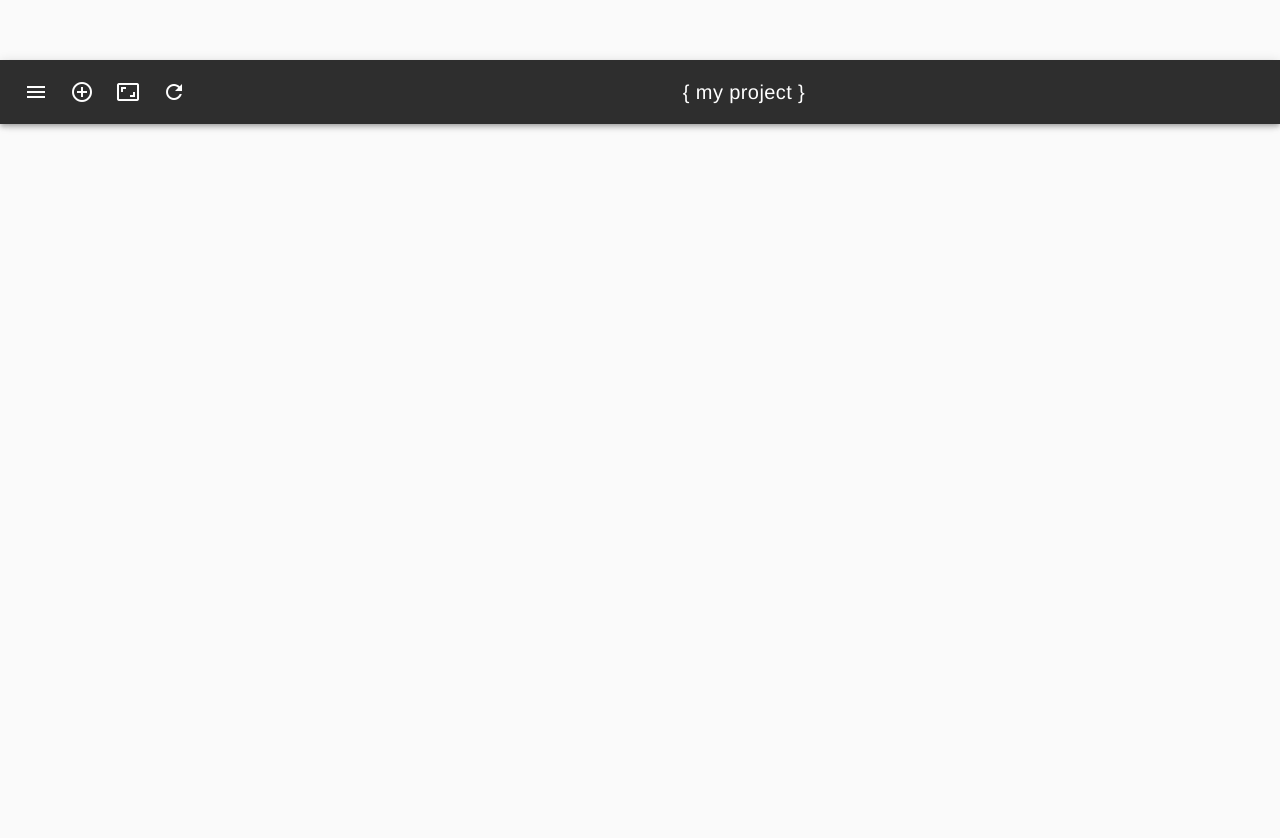
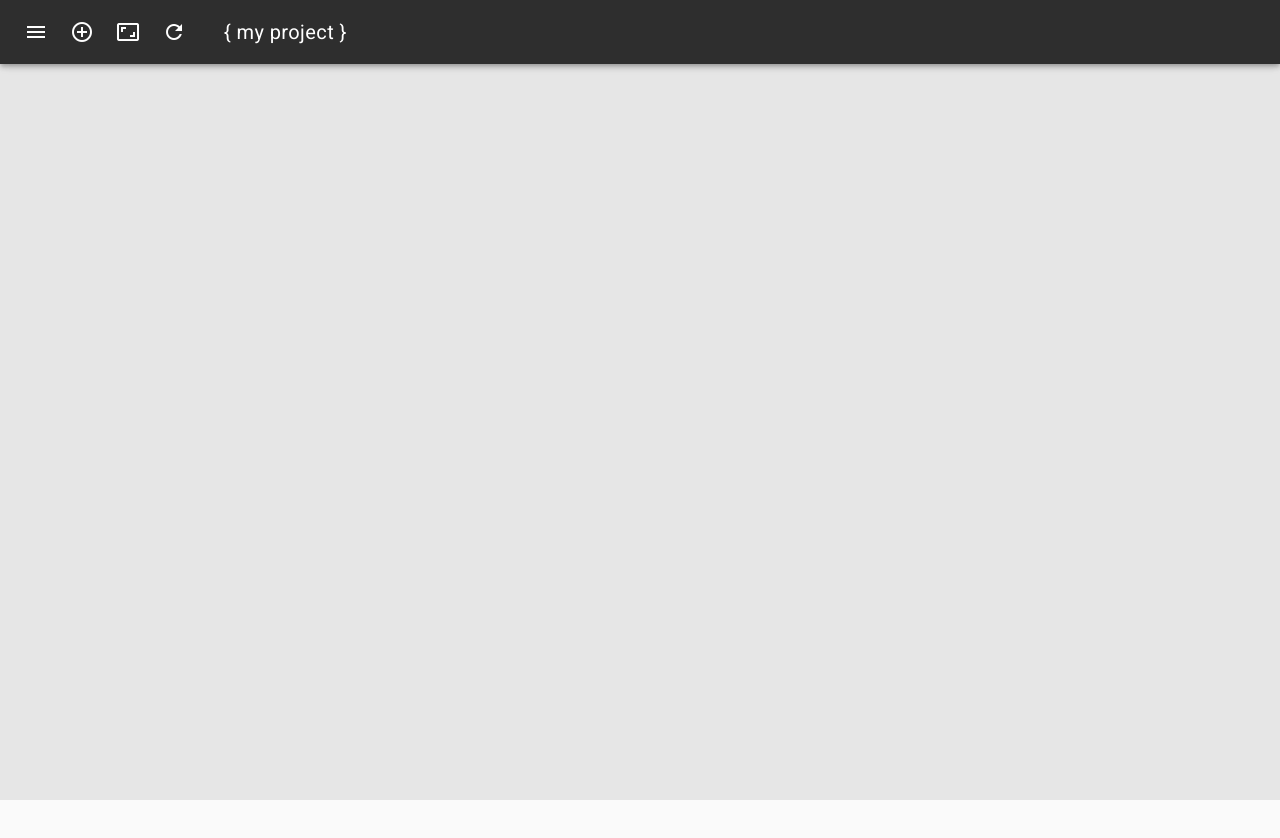
Before and after one commit to bignerdranch/exploratory-committee, a Vue app in the folder admin/: page / in a window 1280 px wide. Shown: the top 838 px of the page. After the commit the page ends 800 px from the top, so only its background shows below. Built offline with nearby package versions, Linux system fonts and the light colour scheme.

Commit message:
uuid and got connections
TODO: serialize the screens and hotspots

```diff
--- a/admin/src/App.vue
+++ b/admin/src/App.vue
@@ -13,11 +13,7 @@ export default {
 
 <style>
 #app {
-  font-family: Avenir, Helvetica, Arial, sans-serif;
-  -webkit-font-smoothing: antialiased;
-  -moz-osx-font-smoothing: grayscale;
-  text-align: center;
-  color: #2c3e50;
-  margin-top: 60px;
+  background-color: rgba(230, 230, 230, 1);
+  height: 100vh;
 }
 </style>
--- a/admin/src/components/header.vue
+++ b/admin/src/components/header.vue
@@ -126,13 +126,19 @@ export default {
       const reader = new FileReader();
       reader.readAsDataURL(file);
       reader.onload = e =>{
-          this.base64ImageList.push(e.target.result);
+          this.base64ImageList.push({ file: e.target.result, name: file.name, uuid: this.uuidv4() });
       };
     },
     addProject() {
       console.log('submit new project', this.newProjectName);
       this.showAddProjectDialog = false;
       this.newProjectName = '';
+    },
+    uuidv4() {
+       return 'xxxxxxxx-xxxx-4xxx-yxxx-xxxxxxxxxxxx'.replace(/[xy]/g, (c) =>  {
+        const r = Math.random() * 16 | 0, v = c == 'x' ? r : (r & 0x3 | 0x8);
+        return v.toString(16);
+      });
     },
   }
 }
--- a/admin/src/components/project.vue
+++ b/admin/src/components/project.vue
@@ -2,9 +2,56 @@
   <div>
     <div id="screen-wrapper">
       <template v-for="(screen) in screens" >
-        <img :key="screen" :src="screen" class="screen"/>
+        <md-card :key="screen.name" class="screen-card">
+          <img  :src="screen.file" class="screen"/>
+          <md-divider></md-divider>
+          <label class="screen-label">{{ screen.name }}</label>
+          <md-icon>trash</md-icon>
+        </md-card>
       </template>
     </div>
+
+  <md-dialog :md-active.sync="showMenu">
+    <form novalidate class="md-layout" @submit.prevent="setActionsOnSpot">
+      <md-card class="md-layout-item">
+        <md-card-content>
+            <md-field>
+              <label for="Target">Target</label>
+              <select name="target" id="target" v-model="targetScreen">
+                <option></option>
+                <template v-for="(screen, index) in screens">
+                  <option :value="screen.name" :key="index" >{{ screen.name }}</option>
+                </template>
+              </select>
+            </md-field>
+
+            <md-field>
+              <label for="transition">Transition</label>
+              <select name="transition" id="transition" v-model="targetTransition">
+                <option></option>
+                <template v-for="(transition, index) in transitionList">
+                  <option :value="transition" :key="index" >{{ transition }}</option>
+                </template>
+              </select>
+            </md-field>
+
+            <md-field>
+              <label for="transition">Triggers</label>
+              <select name="triggers" id="triggers" v-model="targetTrigger">
+                <option></option>
+                <template v-for="(trigger, index) in triggersList">
+                  <option :value="trigger" :key="index" >{{ trigger }}</option>
+                </template>
+              </select>
+            </md-field>
+        </md-card-content>
+
+        <md-card-actions>
+          <md-button type="submit" class="md-primary">Done</md-button>
+        </md-card-actions>
+      </md-card>
+    </form>
+  </md-dialog>
   </div>
 </template>
 
@@ -33,6 +80,14 @@ export default {
     listOfTargets: [],
     screensWithHotspots: [],
     currentParent: '',
+    showMenu: false,
+    transitionList: ['left','right', 'top', 'bottom', 'fade' ,'instant'],
+    triggersList: ['swipeleft','swiperight', 'swipeup','swipedown', 'tap', 'longpress'],
+    // FORM
+    targetScreen: '',
+    targetTransition: '',
+    targetTrigger: '',
+    currentHotspotEdit: '',
   }),
   watch: {
     hotspot() {
@@ -41,8 +96,12 @@ export default {
     },
     numOfClicks() {
       if (this.numOfClicks === 2) {
+        const rec = this.listOfTargets[this.finishedDrawing];
+        rec.addEventListener('contextmenu', this.openTriggerMenu, true)
         this.drawRec(this.listOfTargets[this.finishedDrawing]);
+        const el = this.listOfTargets[this.finishedDrawing];
         this.screensWithHotspots.push({ screen: this.currentParent, hotspot: {
+            id: el.getAttribute('id'),
             x1: this.x1,
             y1: this.y1,
             x2: this.x2,
@@ -61,12 +120,12 @@ export default {
       this.y2 = null;
       this.currentParent= '';
       const target = document.createElement('div');
-      const generateId = Math.random();
-      target.setAttribute("id", generateId);
+      target.setAttribute("id", this.uuidv4());
       document.getElementById('screen-wrapper').appendChild(target);
       target.style.border = "1px solid blue";
       target.style.position = "absolute";
       target.style.backgroundColor = "rgba(9, 168, 236, 0.42)";
+      target.style.zIndex = "500";
       this.listOfTargets.push(target);
       this.currentParent = parentScreen;
     },
@@ -80,7 +139,6 @@ export default {
       });
     },
     removeListeners(e) {
-      console.log('mouse up', e.clientX, e.clientY);
       this.x2 = e.clientX;
       this.y2 = e.clientY;
       document.removeEventListener('mousedown', this.handlerOnMouseDown, true);
@@ -105,6 +163,29 @@ export default {
       target.style.width = x4 - x3 + 'px';
       target.style.height = y4 - y3 + 'px';
     },
+    openTriggerMenu(e) {
+      this.currentHotspotEdit = e.srcElement.id
+      e.preventDefault();
+      this.showMenu = true;
+    },
+    setActionsOnSpot() {
+      const index = this.screensWithHotspots.findIndex(el => el.hotspot.id === this.currentHotspotEdit);
+      this.screensWithHotspots[index].hotspot['trigger'] = this.targetTrigger;
+      this.screensWithHotspots[index].hotspot['transition'] = this.targetTransition;
+      this.screensWithHotspots[index].hotspot['destination'] = this.targetScreen;
+      // RESET
+      this.targetTrigger = '';
+      this.targetTransition = '';
+      this.targetScreen = '';
+      this.currentHotspotEdit = '';
+      this.showMenu = false;
+    },
+    uuidv4() {
+       return 'xxxxxxxx-xxxx-4xxx-yxxx-xxxxxxxxxxxx'.replace(/[xy]/g, (c) =>  {
+        const r = Math.random() * 16 | 0, v = c == 'x' ? r : (r & 0x3 | 0x8);
+        return v.toString(16);
+      });
+    },
   },
 };
 </script>
@@ -119,12 +200,16 @@ export default {
 
 .screen {
   width: 200px;
-  margin: 20px;
 }
 
-// canvas {
-//   width: 200px;
-//   background-color: turquoise;
-//   border: 1px solid blue;
-// }
+.screen-card {
+  width: 200px;
+  margin: 20px;
+  display: inline-block;
+
+  .screen-label {
+    padding: 10px;
+    color: grey;
+  }
+}
 </style>
```
